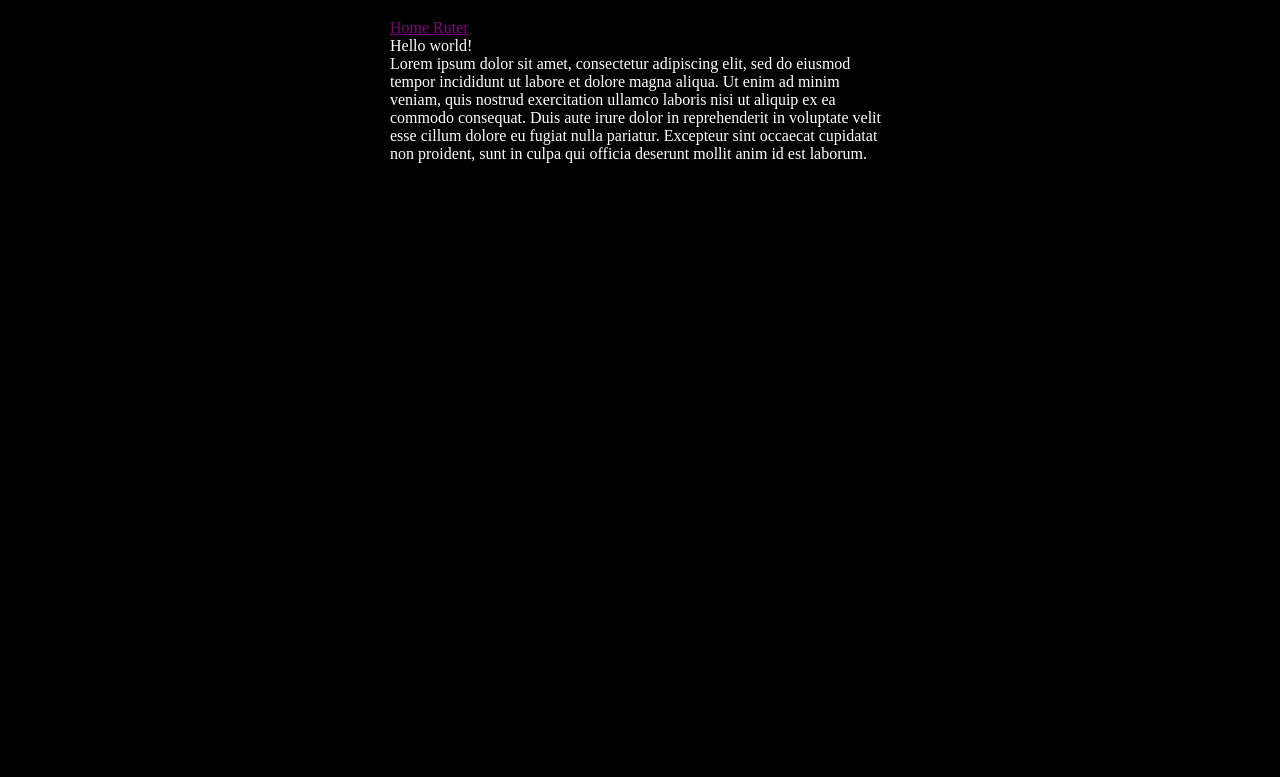
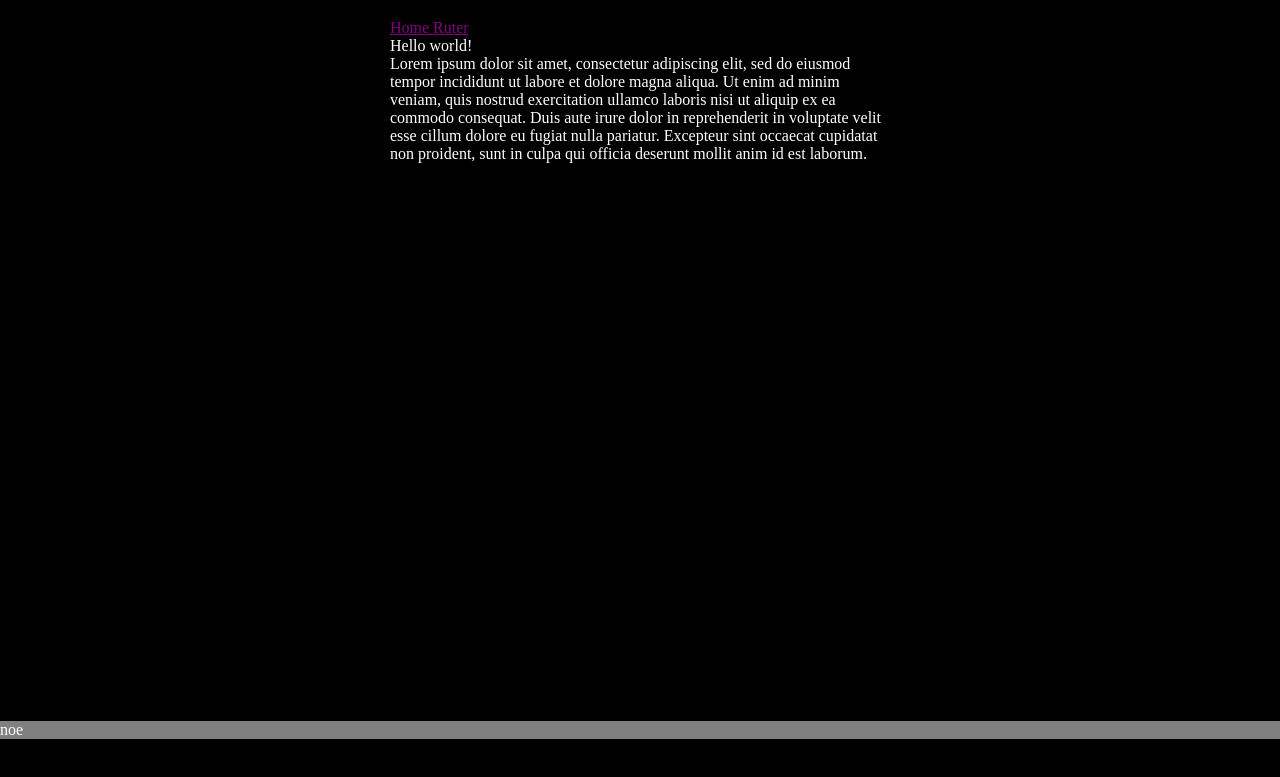
Before and after one commit to Buckmin/Fremtind_Sommerjobb, a Gatsby site: page / in a window 1280 px wide. Shown: the part 61-838 px from the top of the page. Built offline with nearby package versions, Linux system fonts and the light colour scheme; Gatsby itself is replaced by a stand-in of ours.

Commit message:
lagde footer

```diff
--- /dev/null
+++ b/src/components/footer.js
@@ -0,0 +1,27 @@
+import React from "react"
+import { Link } from "gatsby"
+
+/*
+dette er footeren med linker mellom de ulike sidene.
+lager den som en komponent vi kan hente inn i de ulike sidene
+*/
+
+export default function MyFooter () {
+    return (
+        <div id="baren" style={footerStyle}>
+            noe
+        </div>
+    )
+}
+
+
+
+/* definerer style med css */
+
+const footerStyle = {
+    position: "fixed",
+    left: "0",
+    bottom: "0",
+    width: "100%",
+    backgroundColor: "grey"
+}
--- a/src/pages/index.js
+++ b/src/pages/index.js
@@ -4,6 +4,7 @@ import React from "react"
 // under her importerer vi alle kompontentene vi lager
 import Header from "../components/header"
 import LoremIpsum from "../components/testtext"
+import MyFooter from "../components/footer"
 
 
 // her er selve funksjonen som kjører komponentene ut på skjermen
@@ -15,6 +16,7 @@ export default function Home() {
                     cmd+klikk sender deg rett til koden der "Header" ligger*/}
       <div>Hello world!</div>
       <LoremIpsum />
+      <MyFooter />
     </div>
   )
 }
```
